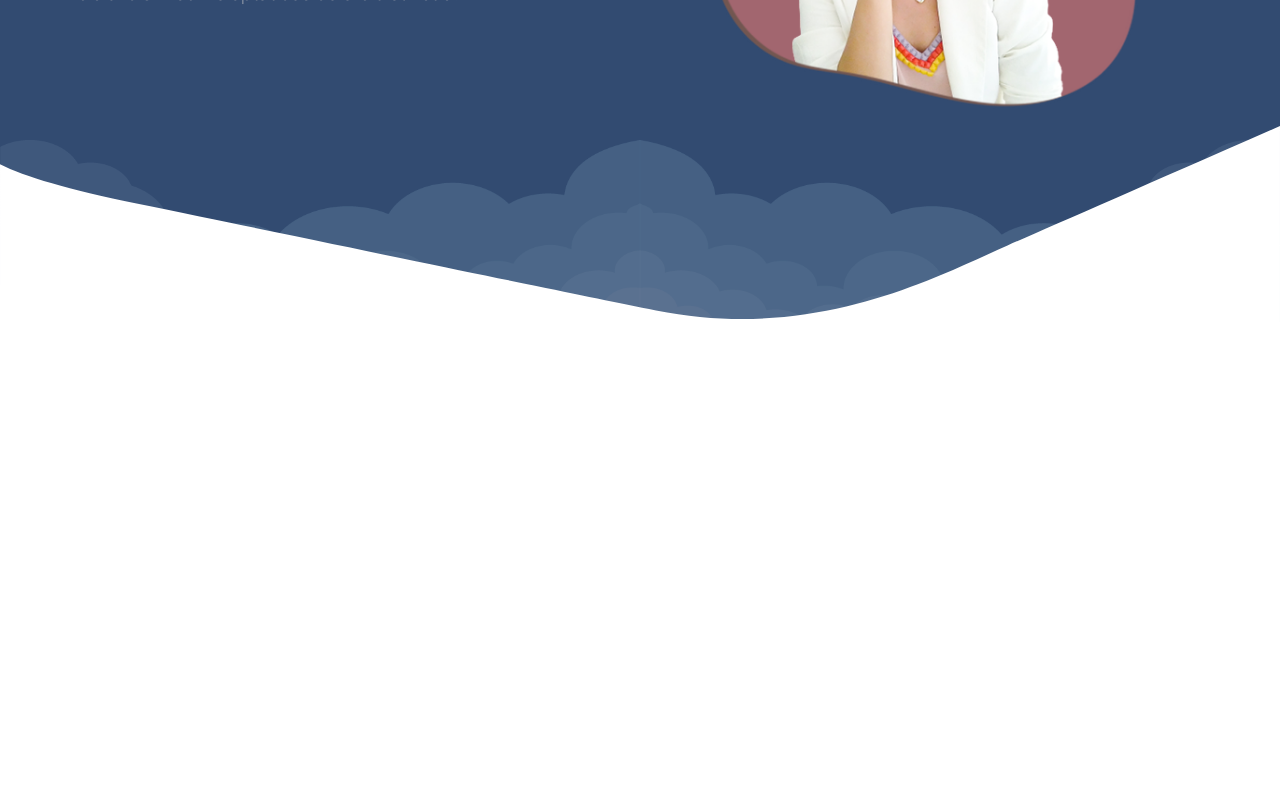
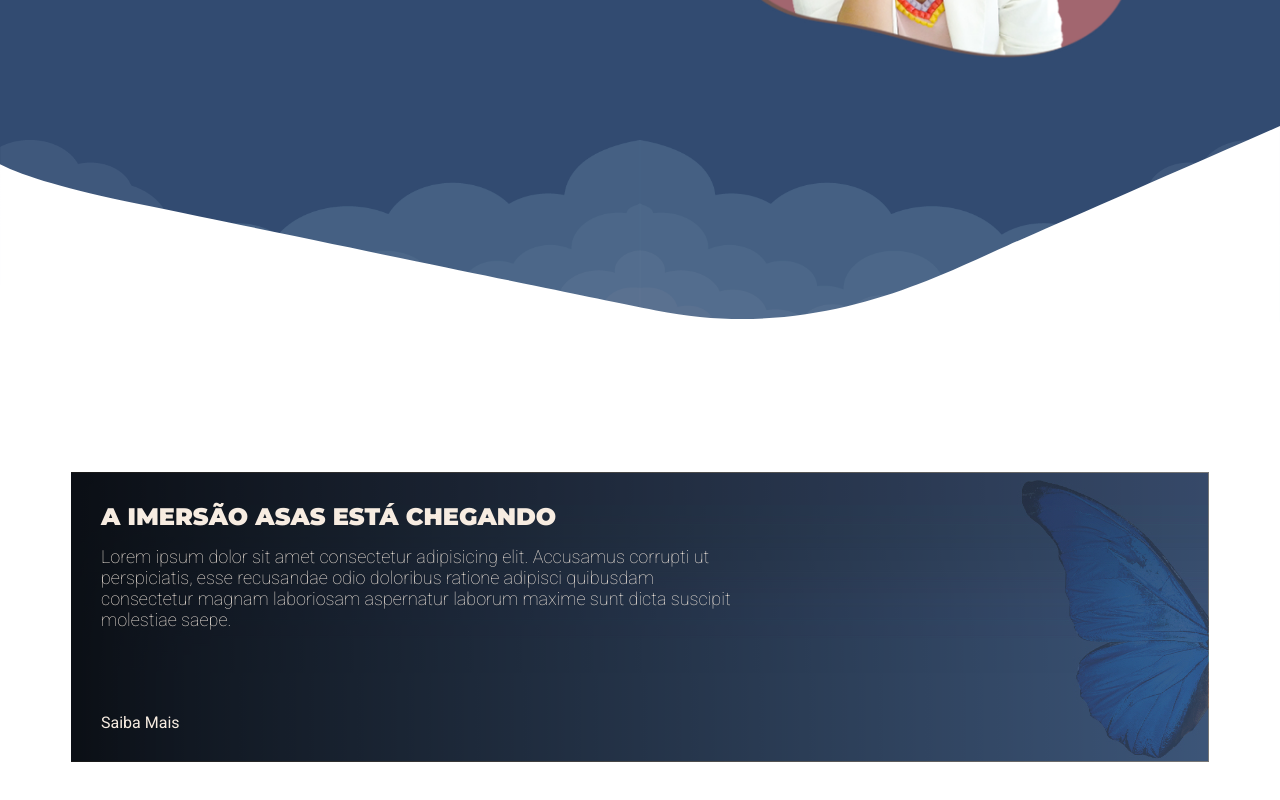
Before and after one commit to rodrigoanastacio/dayanesilva, a Next.js app: page / in a window 1280 px wide. Shown: the part 478-1278 px from the top of the page. Before the commit the page ends 800 px from the top, so only its background shows below. Built offline with nearby package versions, Linux system fonts and the light colour scheme.

Commit message:
Desenvolvimento do componente Banner

```diff
--- /dev/null
+++ b/src/components/Banner/index.jsx
@@ -0,0 +1,29 @@
+import Image from 'next/image';
+
+import styles from './styles.module.scss';
+
+const Banner = (props) => {
+  return (
+    <div className={styles.banner}>
+      <a href={props.link ? props.link : null}>
+        <Image
+          src="/images/banner-imersao-asas-v2.jpg"
+          layout="fill"
+          unoptimized={true}
+          className={styles.customImg}
+          style={{ zIndex: '-1' }}
+          alt="Imersão Asas"
+        />
+        <div className={styles.banner__wrapper}>
+          <div className={styles.banner__text}>
+            <h2>{props.title}</h2>
+            <p>{props.text}</p>
+          </div>
+          <div className={styles.banner__link}>{props.cta}</div>
+        </div>
+      </a>
+    </div>
+  );
+};
+
+export default Banner;
--- /dev/null
+++ b/src/components/Banner/styles.module.scss
@@ -0,0 +1,52 @@
+.banner {
+  padding: 1.25rem 1.5625rem;
+  position: relative;
+  color: var(--off-white);
+  width: 100%;
+  min-height: 18.125rem;
+  background-image: linear-gradient(
+    to left,
+    rgba(0, 0, 0, 0) 0,
+    rgba(0, 0, 0, 0.4) 50%,
+    rgba(0, 0, 0, 0.8) 100%
+  );
+
+  @media (min-width: 768px) {
+    padding: 1.875rem;
+    height: 18.125rem;
+  }
+
+  .customImg {
+    object-fit: cover;
+    width: 100% !important;
+    height: unset !important;
+    z-index: -1;
+    opacity: 0.95;
+    object-position: right;
+  }
+
+  &__wrapper {
+    width: 90%;
+    display: flex;
+    flex-direction: column;
+    justify-content: space-between;
+    height: 100%;
+
+    @media (min-width: 768px) {
+      width: 60%;
+    }
+
+    h2 {
+      font-family: 'Montserrat', sans-serif;
+      text-transform: uppercase;
+      font-weight: 900;
+      margin-bottom: 0.9375rem;
+    }
+
+    p {
+      font-size: 1.125rem;
+      font-weight: 100;
+      margin-bottom: 1.5625rem;
+    }
+  }
+}
--- a/src/pages/index.jsx
+++ b/src/pages/index.jsx
@@ -4,6 +4,7 @@ import { motion } from 'framer-motion';
 
 import Header from '../components/Header';
 import Headline from '../components/Headline';
+import Banner from '../components/Banner';
 
 import styles from '../styles/Home.module.scss';
 
@@ -60,6 +61,17 @@ const Home = () => {
           </div>
         </div>
       </section>
+
+      <section className={styles.features}>
+        <div className={styles.container}>
+          <Banner
+            title="A Imersão Asas está chegando"
+            text="Lorem ipsum dolor sit amet consectetur adipisicing elit. Accusamus corrupti ut perspiciatis, esse recusandae odio doloribus ratione adipisci quibusdam consectetur magnam laboriosam aspernatur laborum maxime sunt dicta suscipit molestiae saepe."
+            cta="Saiba Mais"
+            link="https://imersao.dayanesilva.com.br/"
+          />
+        </div>
+      </section>
     </>
   );
 };
--- a/src/styles/Home.module.scss
+++ b/src/styles/Home.module.scss
@@ -22,7 +22,6 @@
     max-width: 1170px;
     width: 100%;
     margin: 0 auto;
-    min-height: 100vh;
     padding: 0 1rem;
     display: flex;
     justify-content: space-between;
@@ -57,3 +56,18 @@
     }
   }
 }
+
+.features {
+  padding: 9.375rem 0;
+
+  .container {
+    max-width: 1170px;
+    width: 100%;
+    margin: 0 auto;
+    padding: 0 1rem;
+    display: flex;
+    justify-content: space-between;
+    align-items: center;
+    height: 100%;
+  }
+}
```
Also changed, not shown: public/images/banner-imersao-asas-v2.jpg (added), public/images/banner-imersao-asas.jpg (added).
